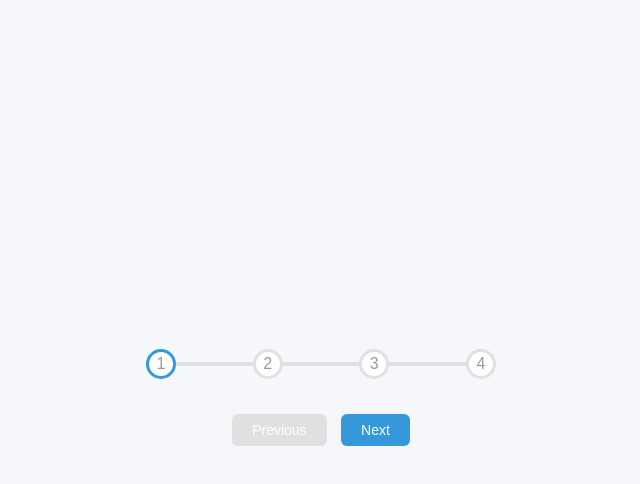
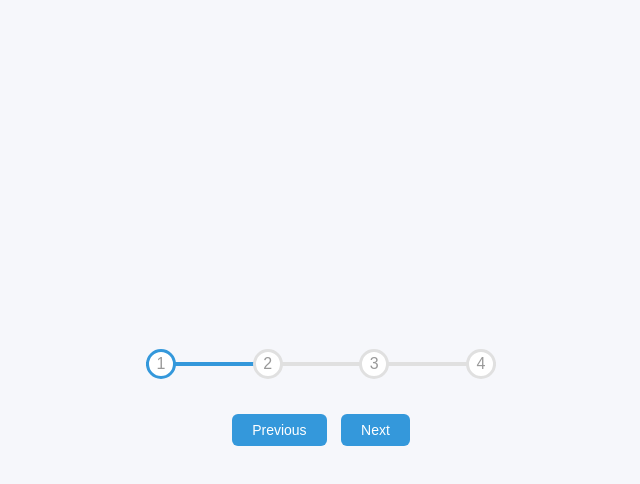
Before and after one commit to vianarafael/50-projects, a plain HTML site: page 2/index.html in a window 1280 px wide. Both pictures are taken after a click on the button "Next". Shown: the whole page, without its empty margins (319-959 px from the left). Drawn offline with Linux system fonts and the light colour scheme; a web font is replaced by a local one.

Commit message:
added the JS for project 2

```diff
--- a/2/main.js
+++ b/2/main.js
@@ -0,0 +1,31 @@
+const next = document.getElementById('next');
+const prev = document.getElementById('prev');
+
+const progress = document.querySelector('.progress');
+
+let currProgress = 0;
+
+next.addEventListener('click', () => {
+  console.log(currProgress);
+
+  if (currProgress < 99) {
+    currProgress += 33;
+    progress.style.width = `${currProgress}%`;
+    prev.disabled = false;
+  }
+  if (currProgress >= 99) {
+    next.disabled = true;
+  }
+});
+
+prev.addEventListener('click', () => {
+  console.log(currProgress);
+  if (currProgress > 0) {
+    currProgress -= 33;
+    next.disabled = false;
+    progress.style.width = `${currProgress}%`;
+  }
+  if (currProgress <= 0) {
+    prev.disabled = true;
+  }
+});
--- a/2/styles.css
+++ b/2/styles.css
@@ -46,7 +46,7 @@ body {
 }
 
 .progress {
-  background-color: ;
+  background-color: var(--line-border-fill);
   position: absolute;
   transform: translateY(-50%);
   top: 50%;
```
